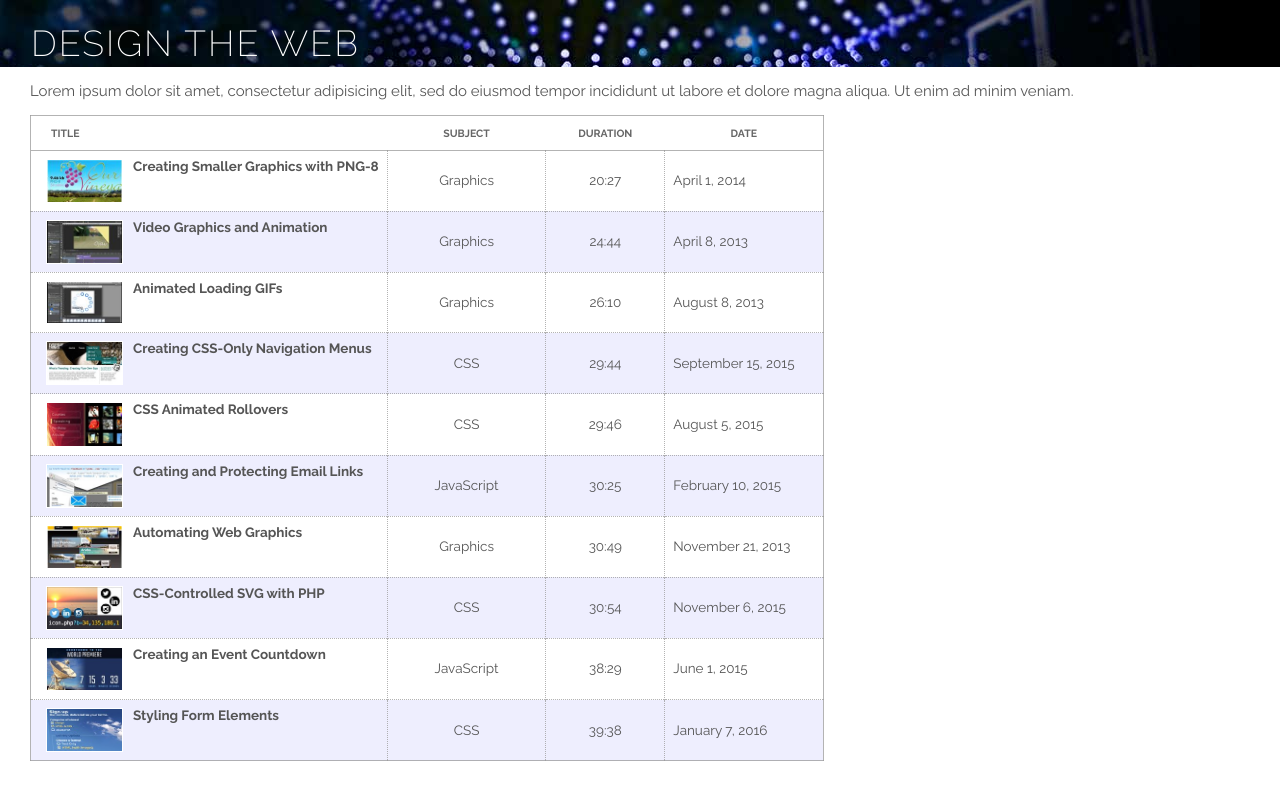
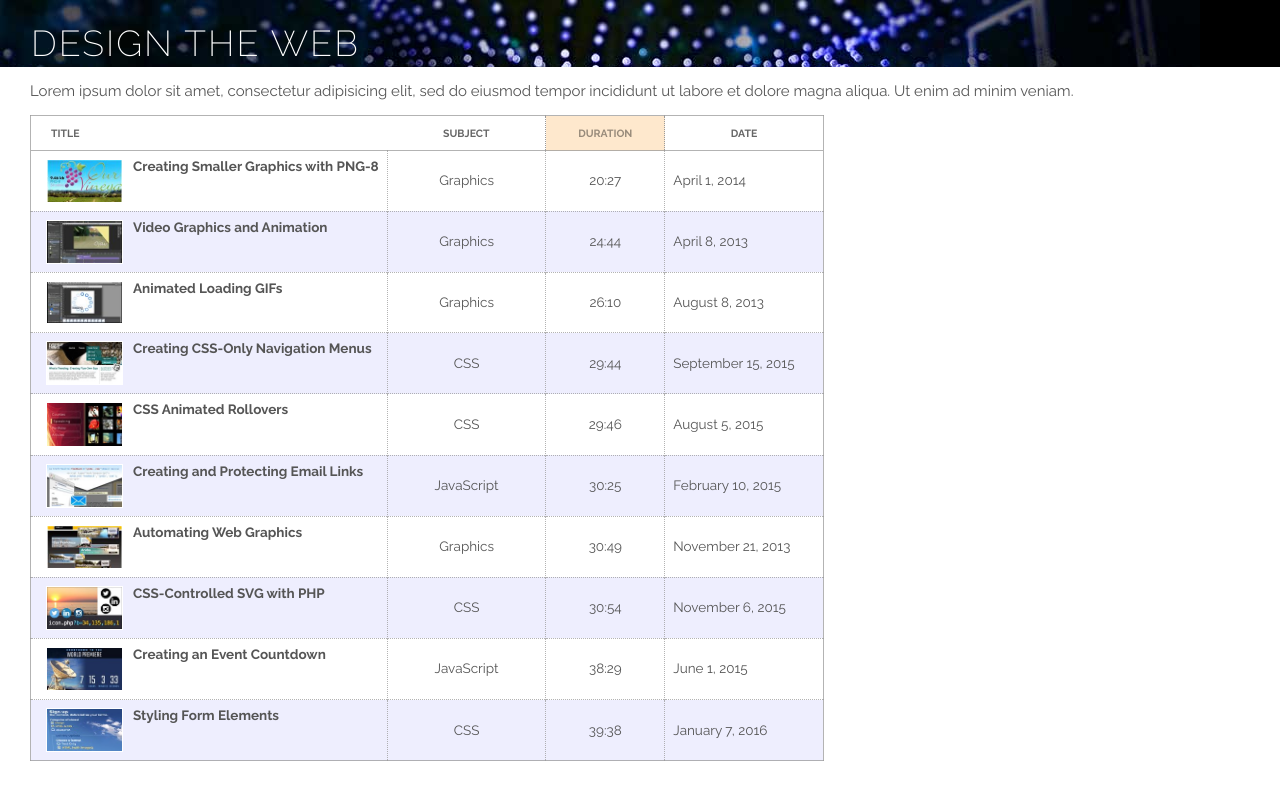
Before and after one commit to WebDevTuts/create_sortable_table, a plain HTML site: page index.html in a window 1280 px wide. Drawn offline with Linux system fonts and the light colour scheme.

Commit message:
Highlight sorted column

```diff
--- a/css/styles.css
+++ b/css/styles.css
@@ -23,9 +23,13 @@ table#courses thead th { padding: 8px; color: rgba(0,0,0,.6); padding: 8px; vert
 table#courses thead th:hover { color: #000; background-color: #fff5e6; }
 table#courses thead th:first-child { padding-left: 20px; }
 
-
-/* new rules here */
-
+table#courses thead th.sorted {
+  background-color: #fee8cd;
+  border-left: 1px dotted #9a9a9a;
+  border-right: 1px dotted #9a9a9a;
+  color: rgba(0,0,0,.4);
+}
+table#courses thead th.header { cursor: pointer; }
 
 table#courses tbody { font-size: .9em; line-height: 15px; }
 table#courses tbody tr { transition: background-color .5s, color .3s; }
```
